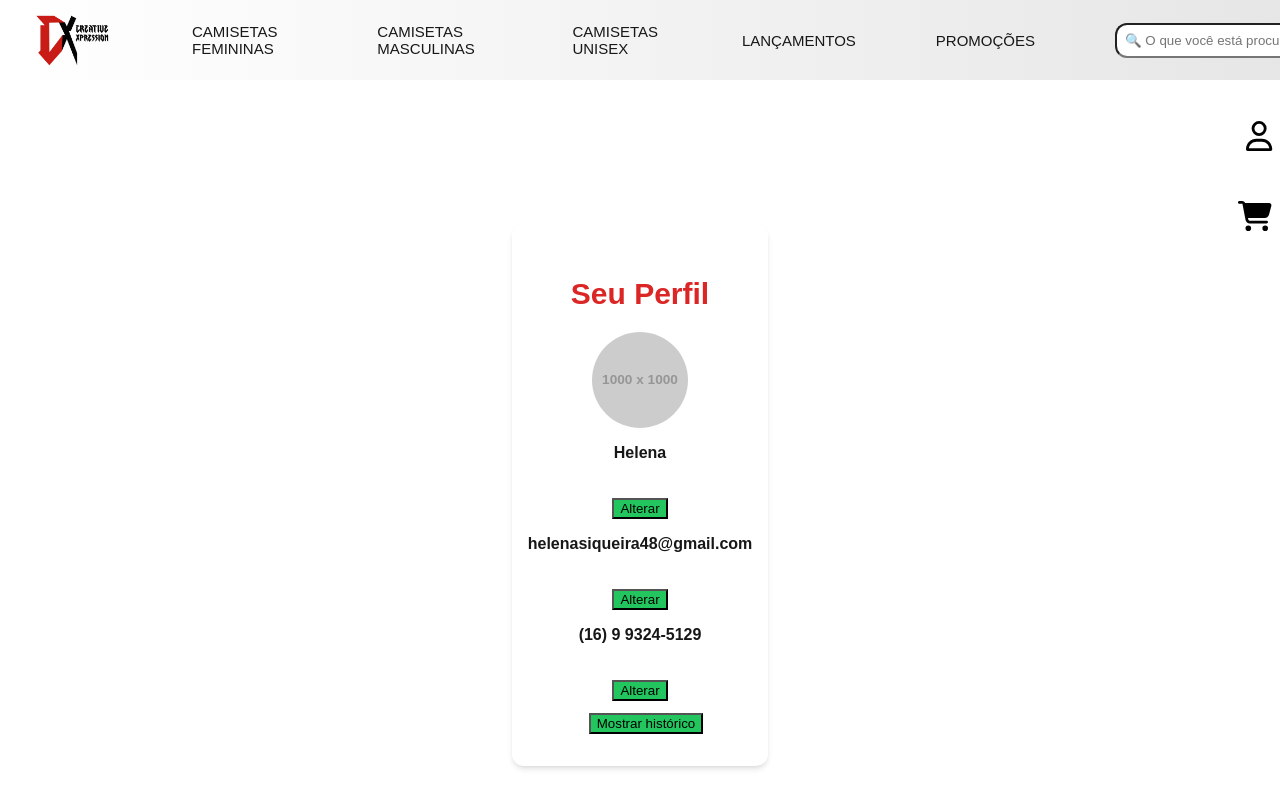
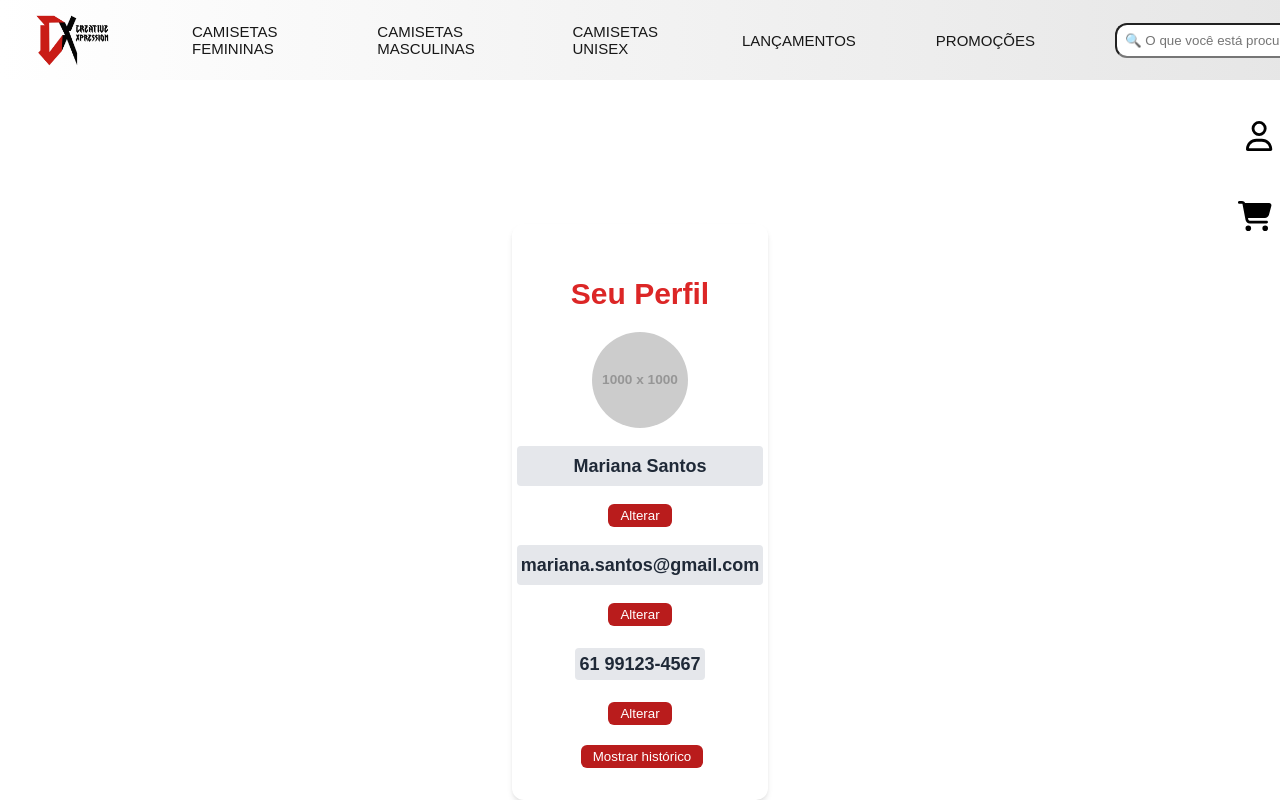
Before and after one commit to LuizFernandoFormenton/projeto_integrador, a Next.js app: page /perfil_de_usuario in a window 1280 px wide. Shown: the top 800 px of the page. Built offline with nearby package versions, Linux system fonts and the light colour scheme.

Commit message:
aula 24/02/25

```diff
--- a/app/perfil_de_usuario/page.js
+++ b/app/perfil_de_usuario/page.js
@@ -4,46 +4,47 @@ import { useState } from "react"
 import Compra from "./Compra";
 
 function components () {
-
     const [usuario, alteraUsuario] = useState({
-        id: 0,
-        nome: "Helena",
-        email: "helenasiqueira48@gmail.com",
-        telefone: "(16) 9 9324-5129"
+        id: 11,
+        nome: "Mariana Santos",
+        dataNascimento: "09/04/2002",
+        sexo: "Feminino",
+        email: "mariana.santos@gmail.com",
+        senha: "mariana2002",
+        cpf: "568.943.220-11",
+        telefone: "61 99123-4567",
+        cep: "72540-270"
     });
 
     const [novoNome, alteraNovoNome] = useState(usuario.nome);
     const [novoEmail, alteraNovoEmail] = useState(usuario.email);
     const [novoTelefone, alteraNovoTelefone] = useState(usuario.telefone);
 
-
     const [nomeOriginal, alteraNomeOriginal] = useState(usuario.nome);
     const [emailOriginal, alteraEmailOriginal] = useState(usuario.email);
     const [telefoneOriginal, alteraTelefoneOriginal] = useState(usuario.telefone);
-
 
     const [editando, alteraEditando] = useState(false);
     const [editando2, alteraEditando2] = useState(false);
     const [editando3, alteraEditando3] = useState(false);
     const [historico, historicoCompras] = useState(false);
 
-
     function manipulaEdicao() {
-        alteraEditando(editando);
+        alteraEditando(!editando);
         if (editando) {
             alteraNomeOriginal(usuario.nome);
         }
     }
 
     function manipulaEdicao2() {
-        alteraEditando2(editando2);
+        alteraEditando2(!editando2);
         if (editando2) {
             alteraEmailOriginal(usuario.email);
         }
     }
 
     function manipulaEdicao3() {
-        alteraEditando3(editando3);
+        alteraEditando3(!editando3);
         if (editando3) {
             alteraTelefoneOriginal(usuario.telefone);
         }
@@ -91,8 +92,11 @@ function components () {
         alteraEditando3(false);
     }
 
-    const [compras, alteraCompras] = useState([
-    ]);
+    function mostrarHistorico() {
+        historicoCompras(!historico);
+    }
+
+    const [compras, alteraCompras] = useState([]);
 
     return (
         <div className="justify-center flex my-24">
@@ -109,26 +113,28 @@ function components () {
                     />
                 </div>
 
-                <div className="text-center">
+                <div className="text-center items-center gap-3">
                     {editando ?
                         <input
+                            className="mt-2 mb-2"
                             type="text"
                             placeholder="Digite seu nome"
                             value={novoNome}
                             onChange={(e) => alteraNovoNome(e.target.value)}
                         /> :
-                        <p><strong>{usuario.nome}</strong></p>
+                        <p className="bg-gray-200 px-1 py-1.5 rounded text-lg font-semibold text-gray-800"><strong>{usuario.nome}</strong></p>
                     }
+                    {/* <p>{usuario.dataNascimento}</p> */}
                     <button
                         onClick={editando ? salvarNome : manipulaEdicao}
-                        className={`mt-5 ${editando ? `bg-blue-500` : `bg-green-500`}`}
+                        className={`px-3 py-1 rounded-md crescer-menos border-none ${editando ? `bg-green-500 text-black` : `bg-red-700`} text-white`}
                     >
                         {editando ? <span>Concluído</span> : <span>Alterar</span>}
                     </button>
                     {editando &&
                         <button
                             onClick={cancelarEdicaoNome}
-                            className="mt-3 bg-red-500 ml-2"
+                            className="mt-3 bg-red-700 ml-2 px-3 py-1 rounded-md text-white crescer-menos border-none "
                         >
                             Cancelar
                         </button>
@@ -136,23 +142,25 @@ function components () {
 
                     {editando2 ?
                         <input
-                            type="number"
-                            placeholder="Digite seu telefone"
+                            className="mt-2 mb-2"
+                            type="email"
+                            placeholder="Digite seu email"
                             value={novoEmail}
                             onChange={(e) => alteraNovoEmail(e.target.value)}
                         /> :
-                        <p><strong>{usuario.email}</strong></p>
+                        <p className="bg-gray-200 px-1 py-1.5 rounded text-lg font-semibold text-gray-800"><strong>{usuario.email}</strong></p>
                     }
+                    {/* <p>{usuario.sexo}</p> */}
                     <button
                         onClick={editando2 ? salvarEmail : manipulaEdicao2}
-                        className={`mt-5 ${editando2 ? `bg-blue-500` : `bg-green-500`}`}
+                        className={`px-3 py-1 rounded-md crescer-menos border-none mb-2 ${editando2 ? `bg-green-500 text-black` : `bg-red-700`} text-white`}
                     >
                         {editando2 ? <span>Concluído</span> : <span>Alterar</span>}
                     </button>
                     {editando2 &&
                         <button
                             onClick={cancelarEdicaoEmail}
-                            className="mt-3 bg-red-500 ml-2"
+                            className="mt-3 bg-red-700 ml-2 px-3 py-1 rounded-md text-white crescer-menos border-none"
                         >
                             Cancelar
                         </button>
@@ -161,33 +169,34 @@ function components () {
                     {editando3 ?
                         <input
                             className="mt-3"
-                            type="email"
-                            placeholder="Digite seu email"
+                            type="tel"
+                            placeholder="Digite seu telefone"
                             value={novoTelefone}
                             onChange={(e) => alteraNovoTelefone(e.target.value)}
                         /> :
-                        <p><strong>{usuario.telefone}</strong></p>
+                        <p><strong className="bg-gray-200 px-1 py-1.5 rounded text-lg font-semibold text-gray-800">{usuario.telefone}</strong></p>
                     }
+                    {/* <p>{usuario.cpf}</p> */}
                     <button
                         onClick={editando3 ? salvarTelefone : manipulaEdicao3}
-                        className={`mt-5 ${editando3 ? `bg-blue-500` : `bg-green-500`}`}
+                        className={`px-3 py-1 rounded-md crescer-menos border-none mt-2 ${editando3 ? `bg-green-500 text-black` : `bg-red-700`} text-white`}
                     >
                         {editando3 ? <span>Concluído</span> : <span>Alterar</span>}
                     </button>
                     {editando3 &&
                         <button
                             onClick={cancelarEdicaoTelefone}
-                            className="mt-3 bg-red-500 ml-2"
+                            className="mt-3 bg-red-700 ml-2 px-3 py-1 rounded-md text-white crescer-menos border-none"
                         >
                             Cancelar
                         </button>
                     }
                 </div>
 
-                <div className="justify-between rounded-xl">
+                <div className="text-center items-center mr-2">
                     <button
-                        onClick={() => mostrarHistorico()}
-                        className={`mt-3 ${historico ? `bg-green-500` : `bg-green-500`} ml-3`}
+                        onClick={mostrarHistorico}
+                        className={`mt-5 px-3 py-1 rounded-md crescer-menos border-none ${historico ? `bg-green-500 text-black` : `bg-red-700`} ml-3 text-white`}
                     >
                         {historico ? <span>Concluído</span> : <span>Mostrar histórico</span>}
                     </button>
@@ -211,8 +220,6 @@ function components () {
                         </div>
                         :
                         <div></div>
-
-
                     }
                 </div>
 
```
